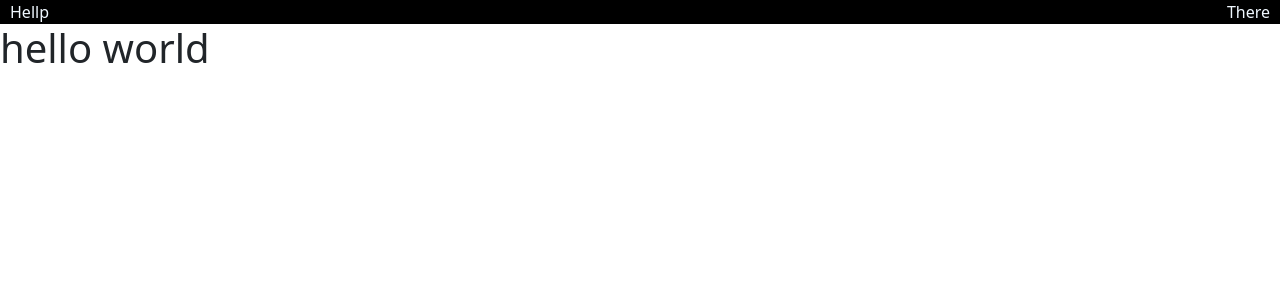
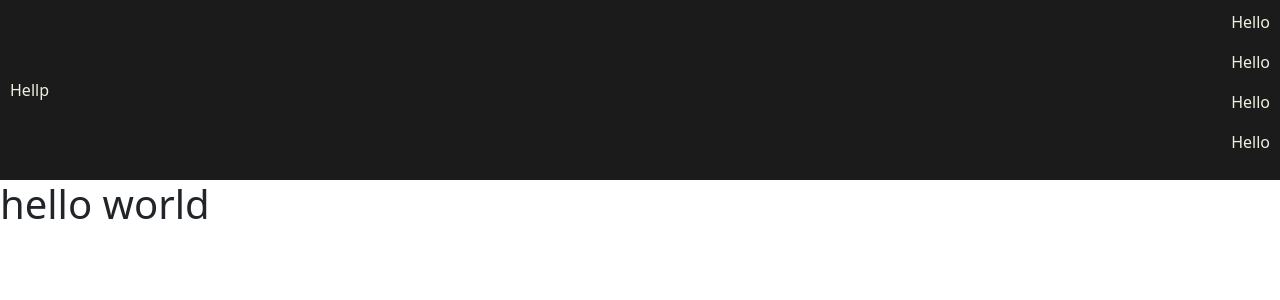
Before and after one commit to DreaserousProductions/club-management, an Angular app in the folder frontend/club-management-ui/: page / in a window 1280 px wide. Shown: the top 300 px of the page. Built offline with nearby package versions, Linux system fonts and the light colour scheme.

Commit message:
Testing root element colors on main stylesheet

```diff
--- a/frontend/club-management-ui/src/app/nav-panel/nav-panel.component.css
+++ b/frontend/club-management-ui/src/app/nav-panel/nav-panel.component.css
@@ -1,13 +1,14 @@
 nav {
     width: 100%;
-    background-color: black;
+    background-color: var(--dark-shade);
 
     display: flex;
     justify-content: space-between;
-    padding: 0 10px 0 10px;
     align-items: center;
+
+    padding: 10px 10px 10px 10px;
 }
 
 div {
-    color: aliceblue;
+    color: var(--light-shade);
 }
--- a/frontend/club-management-ui/src/app/nav-panel/nav-panel.component.html
+++ b/frontend/club-management-ui/src/app/nav-panel/nav-panel.component.html
@@ -1,4 +1,9 @@
 <nav>
     <div>Hellp</div>
-    <div>There</div>
+    <div>
+        <p>Hello</p>
+        <p>Hello</p>
+        <p>Hello</p>
+        <p>Hello</p>
+    </div>
 </nav>
--- a/frontend/club-management-ui/src/styles.css
+++ b/frontend/club-management-ui/src/styles.css
@@ -1 +1,12 @@
 /* You can add global styles to this file, and also import other style files */
+
+:root {
+    --main-purple: #5a3b6b;
+    --main-red: #af4562;
+    --main-beige: #e4cca7;
+    --main-teal: #6f949e;
+    --main-orange: #da7659;
+
+    --dark-shade: #1b1b1b;
+    --light-shade: #efefdf;
+}
```
